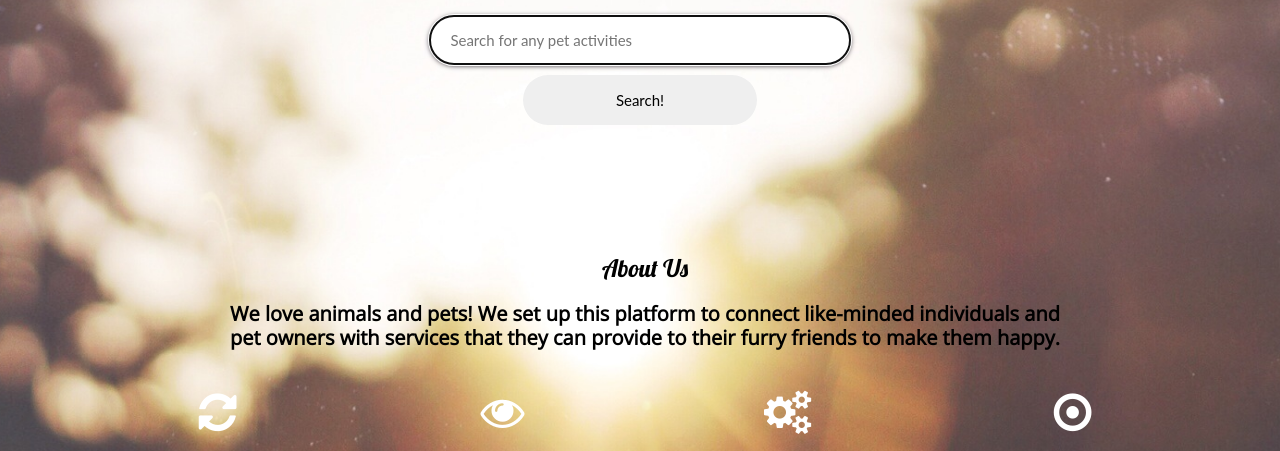
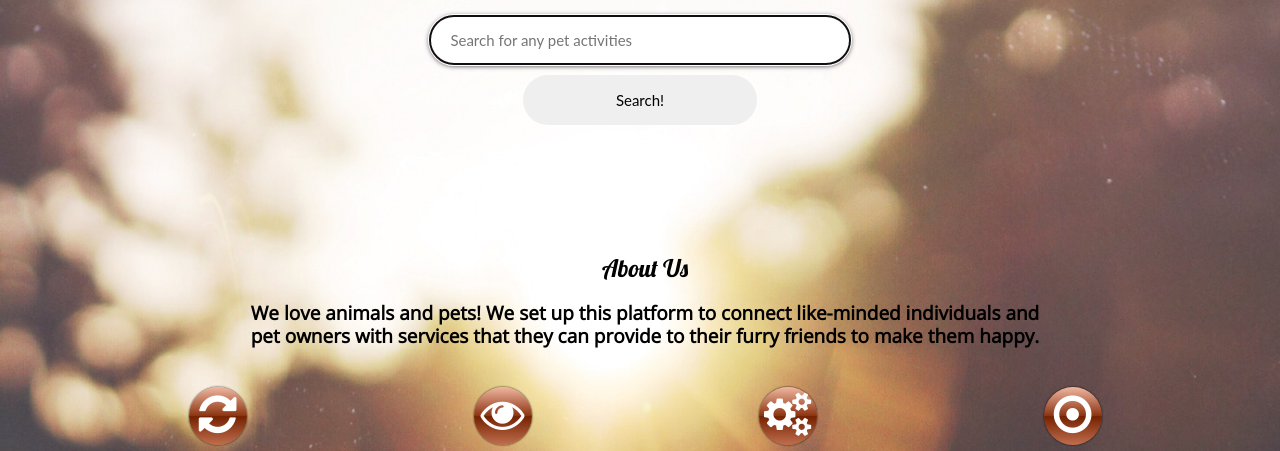
Before and after one commit to LostLoss/Pet-Bay, a plain HTML site: page index.html in a window 1280 px wide. Shown: the part 349-800 px from the top of the page. Drawn offline with nearby package versions, Linux system fonts and the light colour scheme.

Commit message:
new commit

```diff
--- a/css/style.css
+++ b/css/style.css
@@ -358,6 +358,15 @@ body{
 }
 
 .mission-statement {
-  font-size: 20px;
+  font-size: 19px;
   font-weight: bolder;
 }
+
+.fa {
+  background: linear-gradient(to bottom, #f0b7a1 0%,#8c3310 50%,#752201 51%,#bf6e4e 100%);
+  border-radius: 30px;
+  box-shadow: 0 0 2px black;
+  padding: 5px;
+  width: 58px;
+  height: 58px;
+}
```
